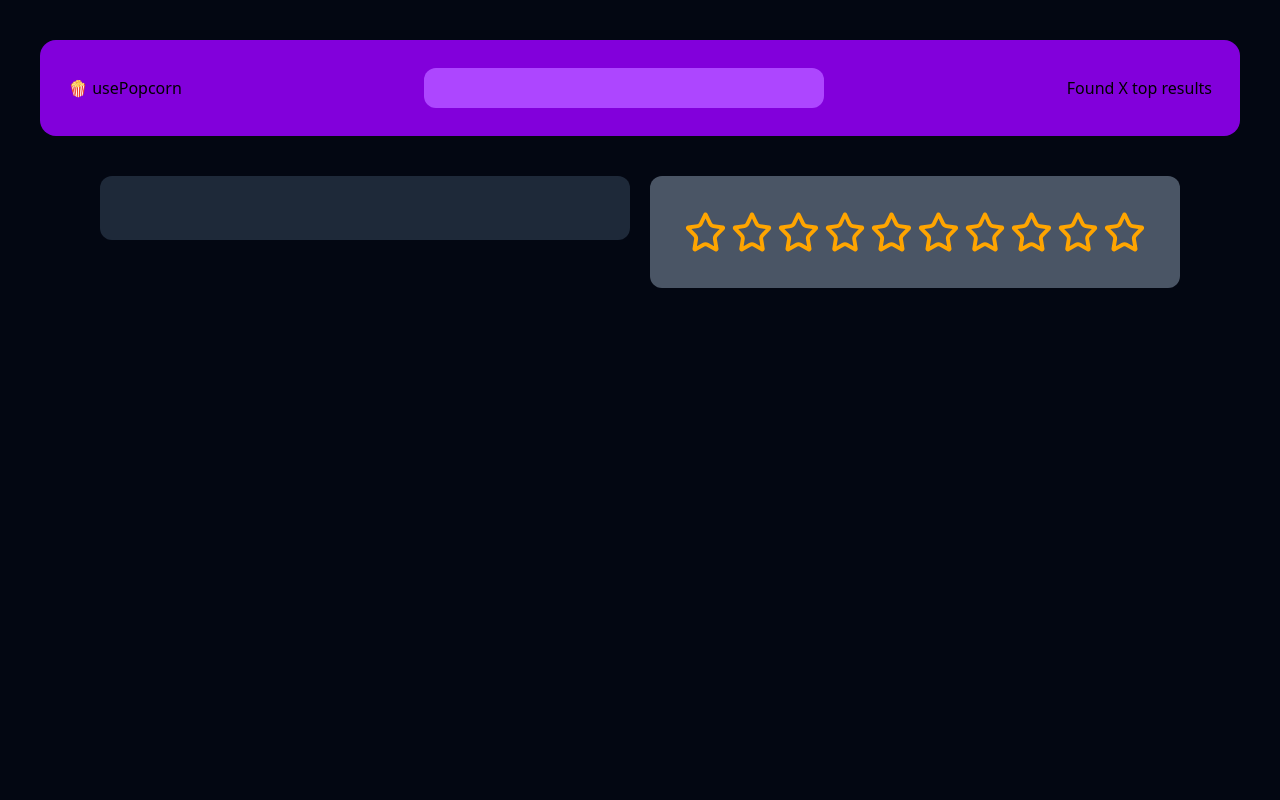
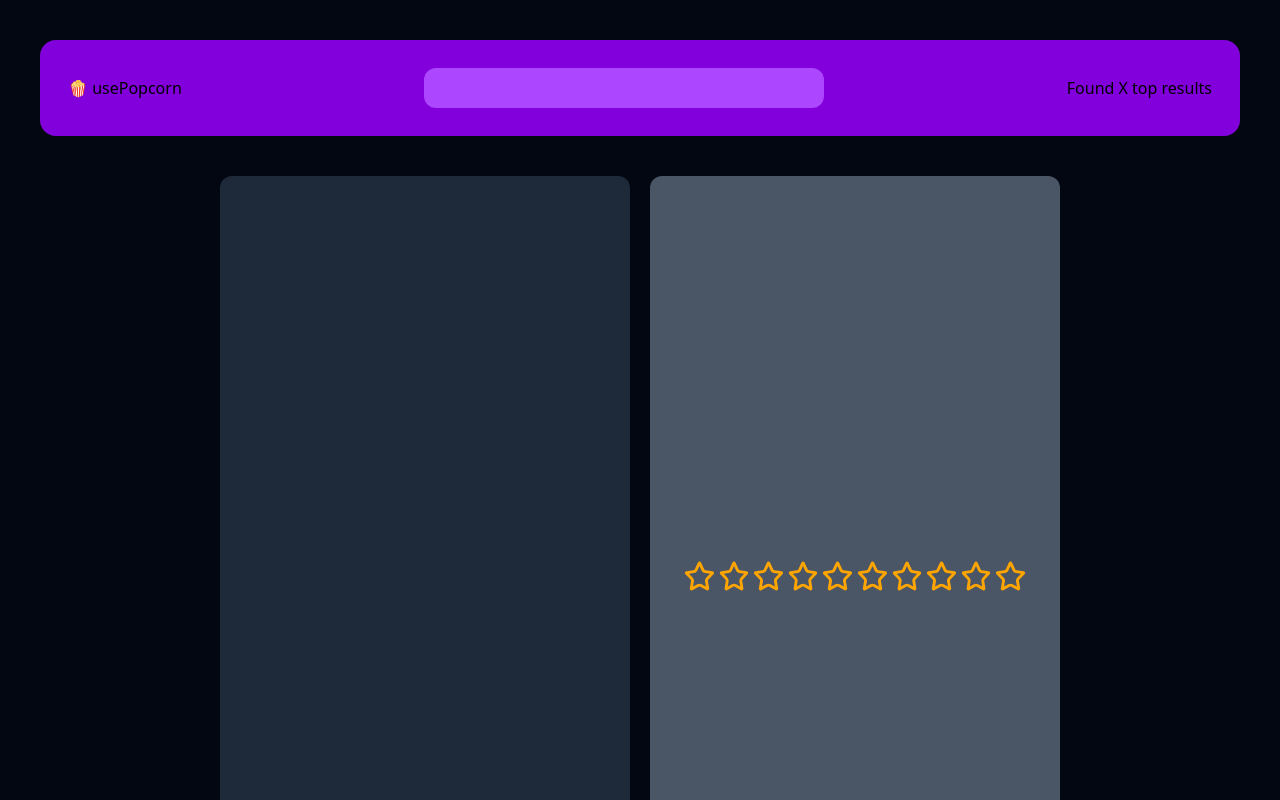
Before and after one commit to mahdicaa/Movie-Checker, a React app: page / in a window 1280 px wide. Shown: the top 800 px of the page. Built offline with nearby package versions, Linux system fonts and the light colour scheme; the HTML template or start-up script is replaced by a standard one.

Commit message:
fixing the scroll bug and the min-h-screen

```diff
--- a/src/App.jsx
+++ b/src/App.jsx
@@ -11,9 +11,9 @@ function App() {
     setSearchInput(() => e.target.value);
   };
   return (
-    <div className="p-10  flex-col bg-gray-950 h-screen">
+    <div className="p-10 flex flex-col bg-gray-950 min-h-screen">
       <Navbar onInputhandler={searchInputHandler} />
-      <div className="flex w-9/10 mx-auto mt-10 gap-5">
+      <div className="flex w-7/10 h-screen mx-auto mt-10 gap-5">
         <Leftcard searchInput={searchInput} />
         <Rightcard />
       </div>
--- a/src/Leftcard.jsx
+++ b/src/Leftcard.jsx
@@ -42,7 +42,7 @@ export const Leftcard = ({ searchInput }) => {
   }, [searchInput]);
 
   return (
-    <div className="flex justify-center items-start w-1/2 p-8 bg-gray-800 rounded-xl flex-col gap-5 h-full overflow-y-scroll">
+    <div className="flex flex-col w-1/2 h-full p-8 bg-gray-800 rounded-xl gap-5 overflow-y-scroll">
       {isLoading ? (
         <Loader />
       ) : fetchError ? (
--- a/src/MovieCard.jsx
+++ b/src/MovieCard.jsx
@@ -1,10 +1,14 @@
 export const MovieCard = ({ poster, title, year }) => {
   return (
-    <div className="flex justify-start w-full hover:bg-gray-700 cursor-pointer rounded-xl overflow-hidden">
-      <img src={poster} alt="photo of ${}" className="w-20" />
-      <div>
-        <div>{title}</div>
-        <div>{year}</div>
+    <div className="flex items-center gap-4 w-full hover:bg-gray-700 cursor-pointer rounded-xl transition">
+      <img
+        src={poster}
+        alt={`photo of ${title}`}
+        className="w-24 h-36 object-cover rounded"
+      />
+      <div className="text-white">
+        <div className="font-bold">{title}</div>
+        <div className="text-sm text-gray-400">{year}</div>
       </div>
     </div>
   );
--- a/src/Rightcard.jsx
+++ b/src/Rightcard.jsx
@@ -1,4 +1,4 @@
-import { useState } from "react";
+import { useEffect, useState } from "react";
 import { Starrate } from "./Starrate";
 
 export const Rightcard = () => {
@@ -18,8 +18,19 @@ export const Rightcard = () => {
     // console.log("raft");
   };
 
+  // useEffect(() => {
+  //   const fetcher = async () => {
+  //     const res = await fetch(
+  //       `https://api.exchangerate.host/list?access_key=109c906ee3ae0f187763ad023b6bda1a`
+  //     );
+  //     const data = await res.json();
+  //     console.log(data);
+  //   };
+  //   fetcher();
+  // }, []);
+
   return (
-    <div className="flex justify-center items-center w-1/2 p-8 bg-gray-600 rounded-xl ">
+    <div className="flex justify-center items-center w-1/2 p-8 bg-gray-600 rounded-xl h-full ">
       <Starrate
         maxrating={10}
         onRate={handleToggleRating}
```
